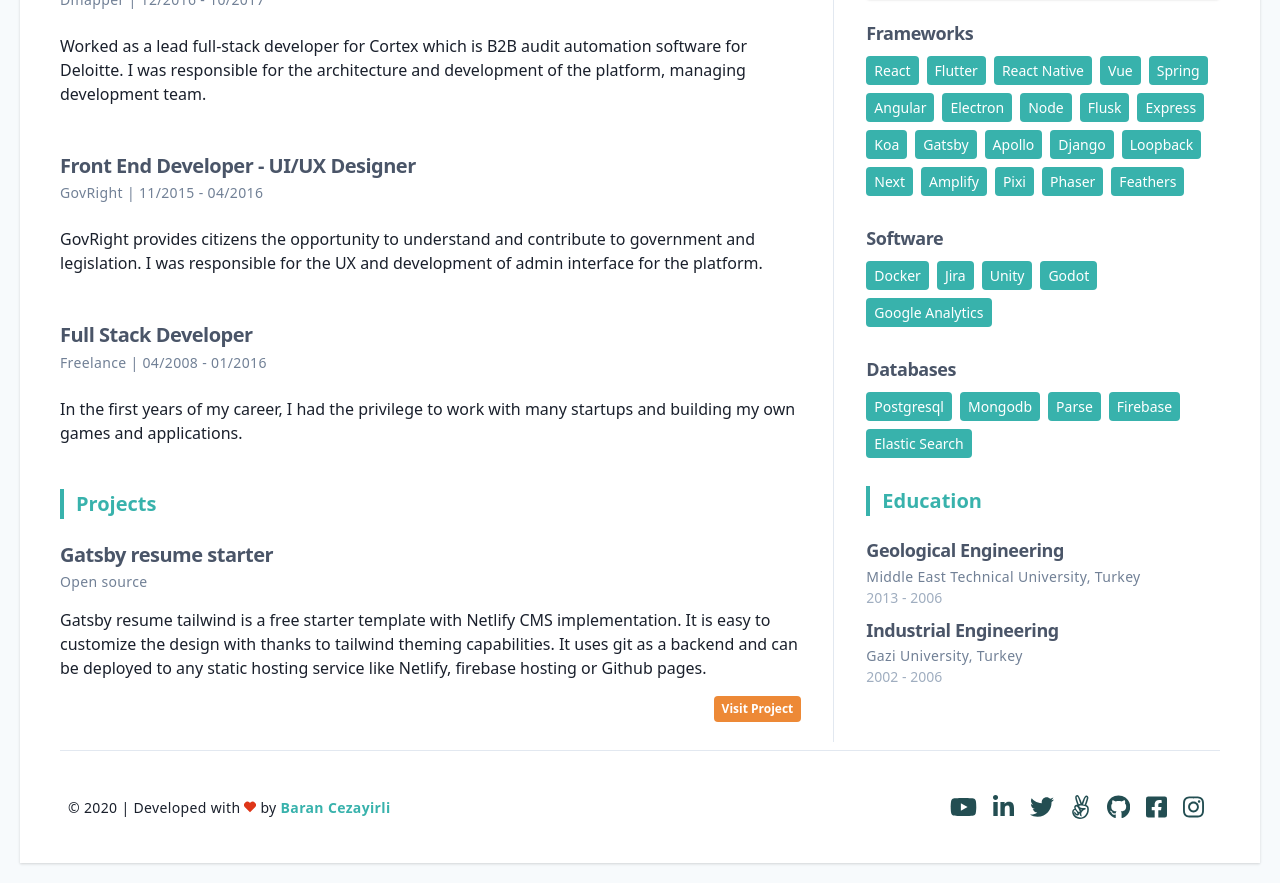
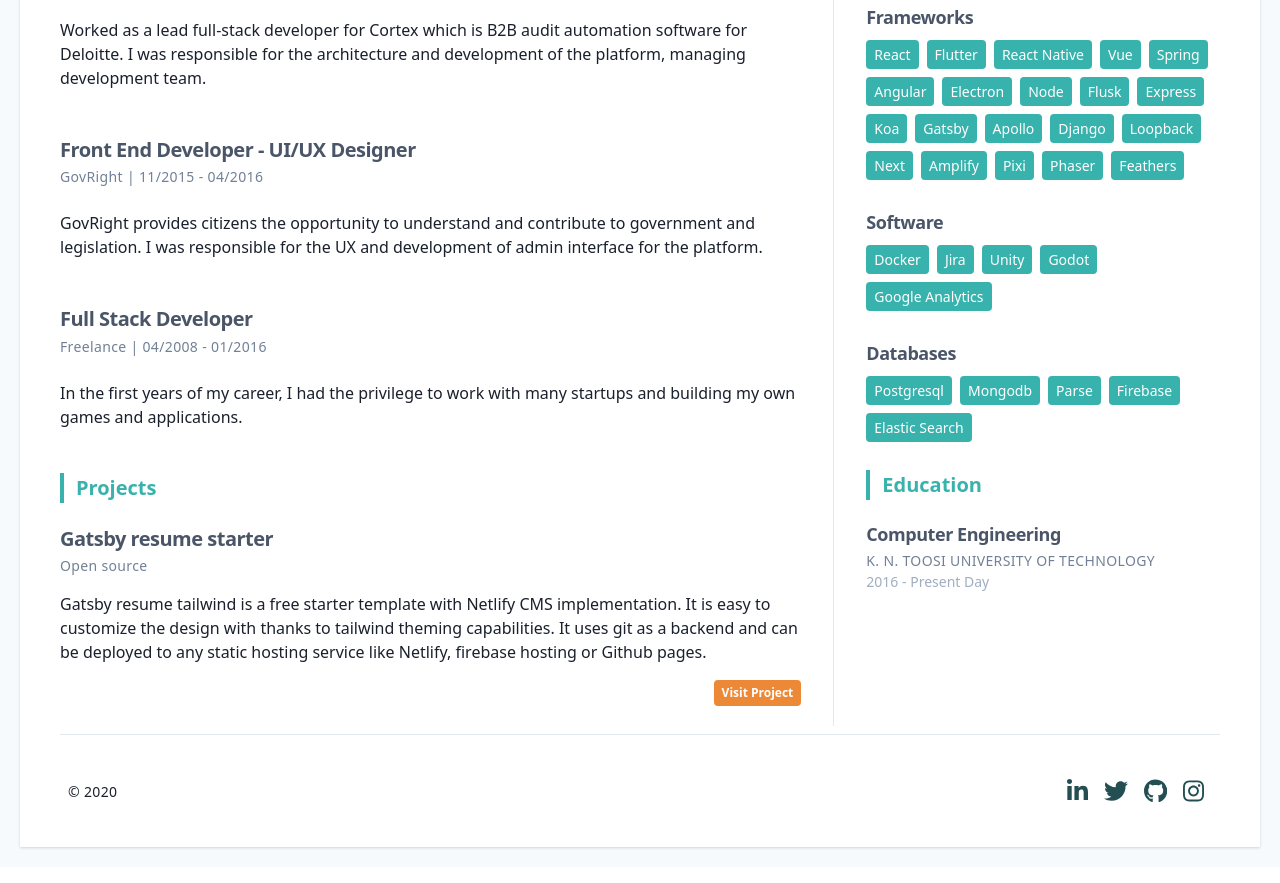
Before and after one commit to TheRogue76/therogue76.github.io, a Gatsby site: page / in a window 1280 px wide. Shown: the part 1231-2114 px from the top of the page. Built offline with nearby package versions, Linux system fonts and the light colour scheme; Gatsby itself is replaced by a stand-in of ours.

Commit message:
began changing default values

```diff
--- a/data/profile.json
+++ b/data/profile.json
@@ -1,9 +1,8 @@
 {
   "contact": {
-    "phone": "+380 63 251 76 44",
-    "email": "contact@barancezayirli.com",
-    "website": "https://barancezayirli.com",
-    "location": "Kiev, Ukraine"
+    "phone": "+98 912 899 93 53",
+    "email": "p.nasirimehr@gmail.com",
+    "location": "Tehran, Iran"
   },
   "skills": [
     {
@@ -202,16 +201,10 @@
   "summary": "Highly focused technologist with a multidisciplinary skill set honed over 10+ years in the IT industry. I strive to build great products and can take an initial idea, tackle it from multiple angles and take it from something great to something incredible. With 10+ years of experience in various industries, I help tech startups from idea phase to high volumes. I design and build scalable solutions, implement internal processes that fit your organization, build teams that produce results.",
   "education": [
     {
-      "institution": "Middle East Technical University, Turkey",
-      "degree": "Geological Engineering",
-      "start": "2013",
-      "end": "2006"
-    },
-    {
-      "institution": "Gazi University, Turkey",
-      "degree": "Industrial Engineering",
-      "start": "2002",
-      "end": "2006"
+      "institution": "K. N. TOOSI UNIVERSITY OF TECHNOLOGY",
+      "degree": "Computer Engineering",
+      "start": "2016",
+      "end": "Present Day"
     }
   ],
   "experience": [
@@ -267,35 +260,23 @@
   ],
   "social": [
     {
-      "service": "youtube",
-      "url": "https://www.youtube.com/channel/UCczRc31u_YXNiSpYKxQU_Ug"
-    },
-    {
       "service": "linkedin",
-      "url": "https://www.linkedin.com/in/barancezayirli"
+      "url": "https://www.linkedin.com/in/parsa-nasirimehr-3547b9168/"
     },
     {
       "service": "twitter",
-      "url": "https://twitter.com/barancezayirli"
-    },
-    {
-      "service": "angellist",
-      "url": "https://angel.co/baran-cezayirli"
+      "url": "https://twitter.com/ParsaNasirimehr"
     },
     {
       "service": "github",
-      "url": "https://github.com/barancezayirli"
-    },
-    {
-      "service": "facebook",
-      "url": "https://www.facebook.com/barancezayirli"
+      "url": "https://github.com/TheRogue76"
     },
     {
       "service": "instagram",
-      "url": "https://www.instagram.com/barancezayirli"
+      "url": "https://www.instagram.com/parsanasirimehr/"
     }
   ],
-  "role": "Technologist",
+  "role": "Software Engineer",
   "projects": [
     {
       "name": "Gatsby resume starter",
@@ -304,5 +285,5 @@
       "link": "https://github.com/barancezayirli/gatsby-resume-tailwind"
     }
   ],
-  "fullname": "Baran Cezayirli"
+  "fullname": "Parsa Nasirimehr"
 }
--- a/src/components/footer.js
+++ b/src/components/footer.js
@@ -1,28 +1,12 @@
 import React from 'react';
-import HeartIcon from '../assets/heart.svg';
 import SocialIcon from './social_icon';
 
 const Footer = ({ social }) => (
   <footer className="py-6 mx-auto items-center justify-between md:flex">
     <div className="items-center flex tracking-wide mb-5 md:mb-0 justify-center text-sm ml-2">
       <span className="inline-block mr-1">
-        © {new Date().getFullYear()} | Developed with
+        © {new Date().getFullYear()}
       </span>
-      <span className="inline-block mr-1">
-        <HeartIcon
-          className="h-3 w-3 fill-current"
-          style={{ color: '#de3618' }}
-        />
-      </span>
-      <span className="inline-block mr-1">by</span>
-      <a
-        className="text-primary-500 hover:text-primary-700 font-bold"
-        href="https://barancezayirli.com"
-        target="_blank"
-        rel="noopener noreferrer"
-      >
-        Baran Cezayirli
-      </a>
     </div>
     {social && (
       <div className="flex items-center justify-center ml-2">
```
Also changed, not shown: static/profile.jpg.
